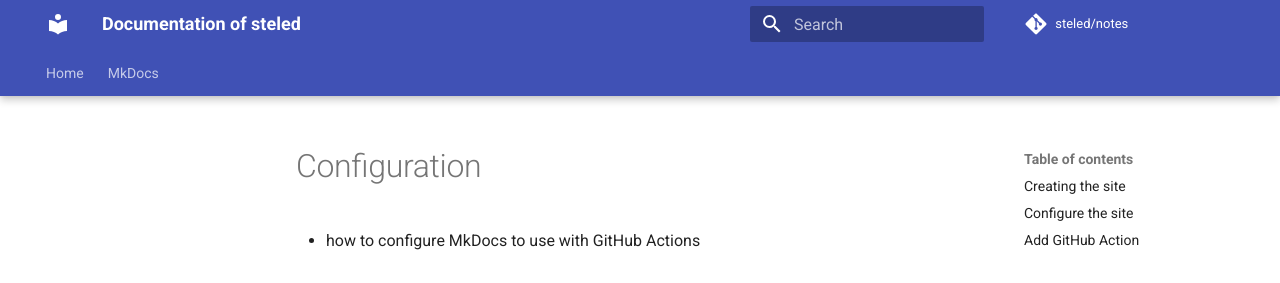
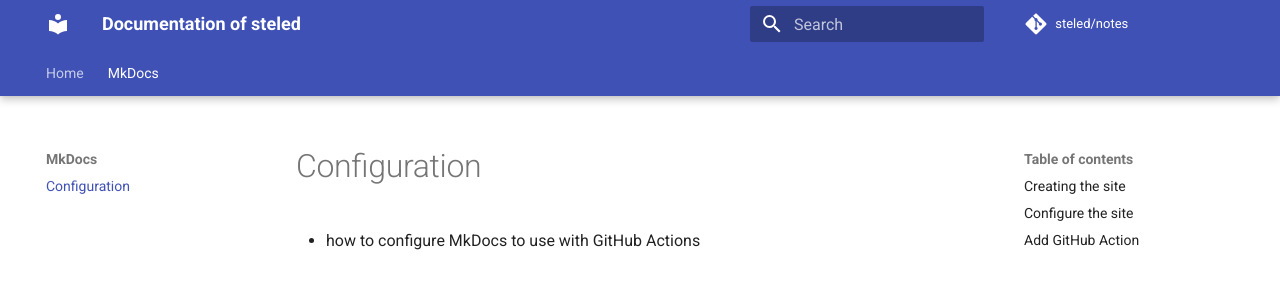
Before and after one commit to steled/documentation, an MkDocs documentation site: the page built from docs/mkdocs/configuration.md, in a window 1280 px wide. Shown: the top 283 px of the page. Built offline with MkDocs 1.6.1 and Material for MkDocs 9.7.7, drawn with Linux system fonts in a browser that asks for light colours; comment, search, counter and statistics services are not loaded.

Commit message:
Update mkdocs.yml

```diff
--- a/mkdocs.yml
+++ b/mkdocs.yml
@@ -27,4 +27,4 @@
   - Home:
     - index.md
   - MkDocs:
-    - configuration.md
+    - mkdocs/configuration.md
```
